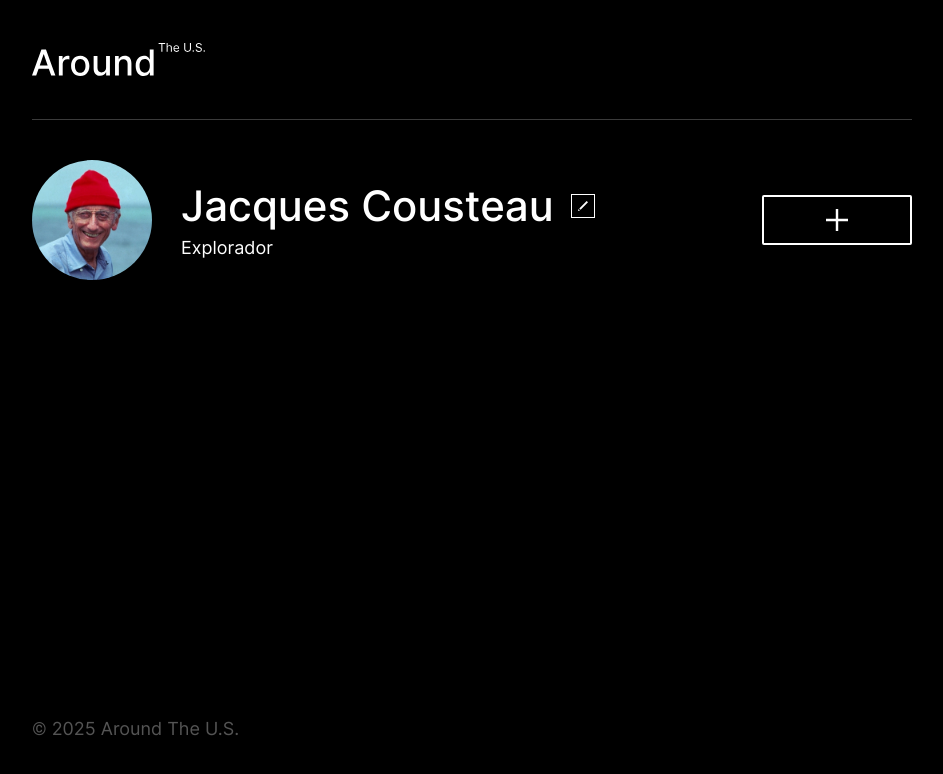
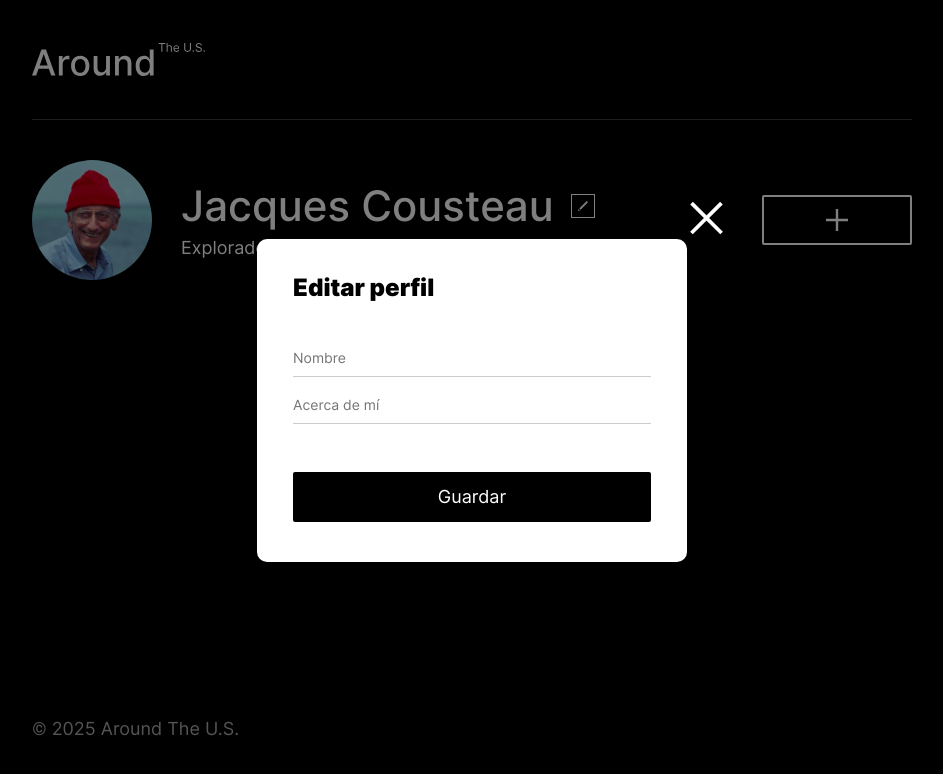
Before and after one commit to wilsonwilsoon81-sudo/web_project_around_react, a React (Vite) app: page / in a window 1280 px wide. Both pictures are taken after a click on the button 751 px from the left and 205 px from the top of the page. Shown: the top 774 px of the page, without its empty margins (168-1111 px from the left). Built offline with nearby package versions, Linux system fonts and the light colour scheme.

Commit message:
implementar sistema de popups reutilizables con useState

```diff
--- a/src/components/Main/Main.jsx
+++ b/src/components/Main/Main.jsx
@@ -1,6 +1,42 @@
+import { useState } from "react";
 import avatar from "../../images/avatar.jpg";
 
-function Main() {
+// Importar componentes de popup
+import Popup from "./components/Popup/Popup.jsx";
+import NewCard from "./components/NewCard/NewCard.jsx";
+import EditProfile from "./components/EditProfile/EditProfile.jsx";
+import EditAvatar from "./components/EditAvatar/EditAvatar.jsx";
+
+export default function Main() {
+  // Estado para controlar qué popup está abierto
+  const [popup, setPopup] = useState(null);
+
+  // Definir los popups disponibles
+  const newCardPopup = {
+    title: "Nuevo lugar",
+    children: <NewCard />,
+  };
+
+  const editProfilePopup = {
+    title: "Editar perfil",
+    children: <EditProfile />,
+  };
+
+  const editAvatarPopup = {
+    title: "Cambiar foto de perfil",
+    children: <EditAvatar />,
+  };
+
+  // Función para abrir popup
+  function handleOpenPopup(popupData) {
+    setPopup(popupData);
+  }
+
+  // Función para cerrar popup
+  function handleClosePopup() {
+    setPopup(null);
+  }
+
   return (
     <main className="content">
       {/* PROFILE SECTION */}
@@ -12,6 +48,7 @@ function Main() {
             className="profile__edit-avatar"
             aria-label="Editar avatar"
             id="edit-avatar-button"
+            onClick={() => handleOpenPopup(editAvatarPopup)}
           ></button>
         </div>
 
@@ -21,6 +58,7 @@ function Main() {
             aria-label="Editar perfil"
             className="profile__edit-button"
             type="button"
+            onClick={() => handleOpenPopup(editProfilePopup)}
           ></button>
           <p className="profile__description">Explorador</p>
         </div>
@@ -29,6 +67,7 @@ function Main() {
           aria-label="Agregar tarjeta"
           className="profile__add-button"
           type="button"
+          onClick={() => handleOpenPopup(newCardPopup)}
         ></button>
       </section>
 
@@ -38,8 +77,13 @@ function Main() {
           {/* Las tarjetas se renderizarán dinámicamente con React */}
         </ul>
       </section>
+
+      {/* POPUP - Renderizado condicional */}
+      {popup && (
+        <Popup onClose={handleClosePopup} title={popup.title}>
+          {popup.children}
+        </Popup>
+      )}
     </main>
   );
 }
-
-export default Main;
--- /dev/null
+++ b/src/components/Main/components/EditAvatar/EditAvatar.jsx
@@ -0,0 +1,26 @@
+export default function EditAvatar() {
+  return (
+    <form
+      className="popup__form"
+      name="avatar-form"
+      id="edit-avatar-form"
+      noValidate
+    >
+      <label className="popup__field">
+        <input
+          className="popup__input popup__input_type_url"
+          id="avatar-url"
+          name="avatar"
+          placeholder="Enlace a la imagen"
+          required
+          type="url"
+        />
+        <span className="popup__error" id="avatar-url-error"></span>
+      </label>
+
+      <button className="button popup__button" type="submit">
+        Guardar
+      </button>
+    </form>
+  );
+}
--- /dev/null
+++ b/src/components/Main/components/EditProfile/EditProfile.jsx
@@ -0,0 +1,42 @@
+export default function EditProfile() {
+  return (
+    <form
+      className="popup__form"
+      name="profile-form"
+      id="edit-profile-form"
+      noValidate
+    >
+      <label className="popup__field">
+        <input
+          className="popup__input popup__input_type_name"
+          id="name"
+          maxLength="40"
+          minLength="2"
+          name="name"
+          placeholder="Nombre"
+          required
+          type="text"
+        />
+        <span className="popup__error" id="name-error"></span>
+      </label>
+
+      <label className="popup__field">
+        <input
+          className="popup__input popup__input_type_description"
+          id="description"
+          maxLength="200"
+          minLength="2"
+          name="description"
+          placeholder="Acerca de mí"
+          required
+          type="text"
+        />
+        <span className="popup__error" id="description-error"></span>
+      </label>
+
+      <button className="button popup__button" type="submit">
+        Guardar
+      </button>
+    </form>
+  );
+}
--- /dev/null
+++ b/src/components/Main/components/NewCard/NewCard.jsx
@@ -0,0 +1,40 @@
+export default function NewCard() {
+  return (
+    <form
+      className="popup__form"
+      name="card-form"
+      id="new-card-form"
+      noValidate
+    >
+      <label className="popup__field">
+        <input
+          className="popup__input popup__input_type_card-name"
+          id="card-name"
+          maxLength="30"
+          minLength="1"
+          name="card-name"
+          placeholder="Título"
+          required
+          type="text"
+        />
+        <span className="popup__error" id="card-name-error"></span>
+      </label>
+
+      <label className="popup__field">
+        <input
+          className="popup__input popup__input_type_url"
+          id="card-link"
+          name="link"
+          placeholder="Enlace a la imagen"
+          required
+          type="url"
+        />
+        <span className="popup__error" id="card-link-error"></span>
+      </label>
+
+      <button className="button popup__button" type="submit">
+        Crear
+      </button>
+    </form>
+  );
+}
--- /dev/null
+++ b/src/components/Main/components/Popup/Popup.jsx
@@ -0,0 +1,18 @@
+export default function Popup(props) {
+  const { onClose, title, children } = props;
+
+  return (
+    <div className="popup popup_is-opened">
+      <div className="popup__content">
+        <button
+          aria-label="Close modal"
+          className="popup__close"
+          type="button"
+          onClick={onClose}
+        />
+        <h3 className="popup__title">{title}</h3>
+        {children}
+      </div>
+    </div>
+  );
+}
```
